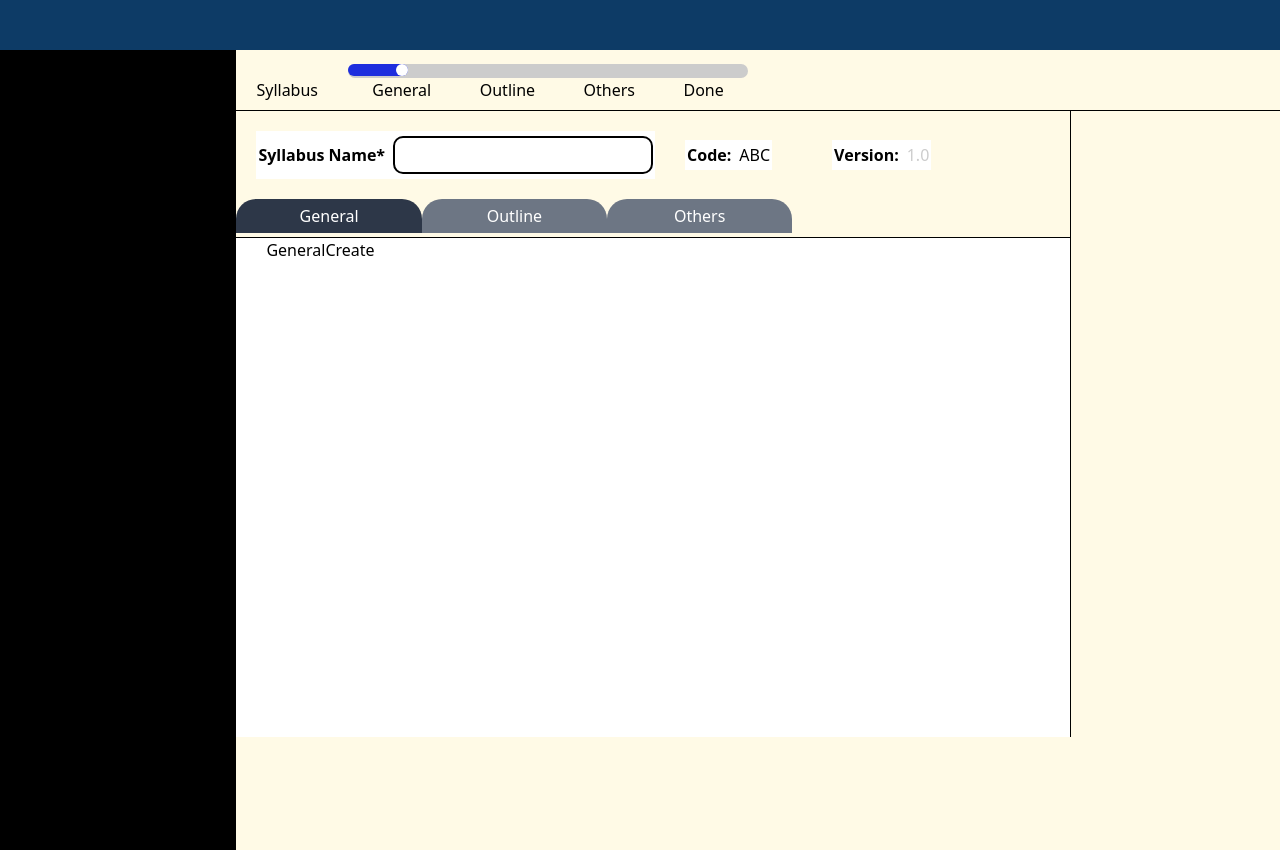
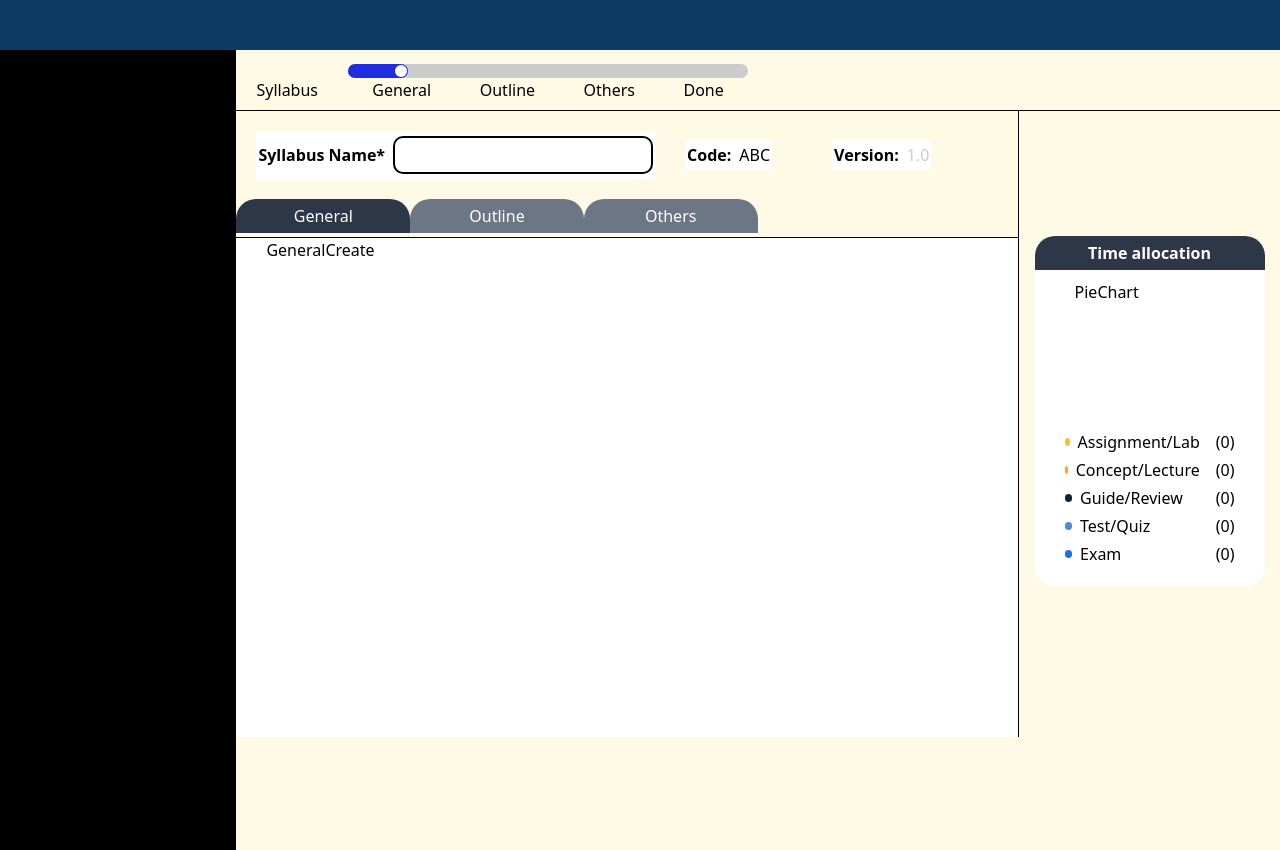
Before and after one commit to khoatase/lms_locfpt, a React (Create React App) app: page / in a window 1280 px wide. Built offline with nearby package versions, Linux system fonts and the light colour scheme.

Commit message:
add UI and fix css

```diff
--- /dev/null
+++ b/src/components/PieChart.js
@@ -0,0 +1,9 @@
+import React, { Component } from "react";
+
+export class PieChart extends Component {
+  render() {
+    return <div className="pieChart">PieChart</div>;
+  }
+}
+
+export default PieChart;
--- /dev/null
+++ b/src/components/TimeAllocation.js
@@ -0,0 +1,41 @@
+import React, { Component } from "react";
+import PieChart from "./PieChart";
+
+export class TimeAllocation extends Component {
+  renderDetailTime = (data) => {
+    return data.map((item) => {
+      return (
+        <div className="flex pb-1  items-center" key={item.name}>
+          <div
+            className="w-2 h-2"
+            style={{
+              backgroundColor: item.color,
+              borderRadius: "50%",
+              marginRight: 8,
+            }}
+          ></div>
+          <p className="mr-4 w-32">{item.name}</p>
+          <p>({item.percent})</p>
+        </div>
+      );
+    });
+  };
+
+  render() {
+    const { timeLocation } = this.props;
+
+    return (
+      <div className="timeAllocation">
+        <div className="time">
+          <h3>Time allocation</h3>
+          <PieChart />
+          <div className="timeDetails">
+            {this.renderDetailTime(timeLocation)}
+          </div>
+        </div>
+      </div>
+    );
+  }
+}
+
+export default TimeAllocation;
--- a/src/pages/syllabus/createSyllabus.js
+++ b/src/pages/syllabus/createSyllabus.js
@@ -3,6 +3,8 @@ import GeneralCreate from "../../components/GeneralCreate";
 import OthersCreate from "../../components/OthersCreate";
 import OutlineCreate from "../../components/OutlineCreate";
 import ProcessCreate from "../../components/ProcessCreate";
+import TimeAllocation from "../../components/TimeAllocation";
+
 import "./styles/style.css";
 
 const initialDataProcess = ["General", "Outline", "Others", "Done"];
@@ -155,7 +157,9 @@ class CreateSyllabus extends React.Component {
               </div>
             </div>
           </div>
-          <div className="w-1/5 h-5"></div>
+          <div className="contentRight">
+            <TimeAllocation timeLocation={this.state.timeLocation} />
+          </div>
         </div>
       </div>
     );
--- a/src/pages/syllabus/styles/style.css
+++ b/src/pages/syllabus/styles/style.css
@@ -39,10 +39,12 @@
 .processCurrent {
   background-color: var(--color-process-current);
   border-radius: 10px;
+  height: 14px;
 }
 
 .circlePoint {
   border-radius: 50%;
+  margin-right: 1px;
 }
 
 /* Create Content */
@@ -53,14 +55,13 @@
 }
 
 .contentLeft {
-  width: 80%;
+  width: 75%;
   border-right: 1px solid black;
 }
 
-/* .contentRight {
-  width: 20%;
-  height: 20px;
-} */
+.contentRight {
+  width: 25%;
+}
 
 /* .inforSyllabus {
   display: flex;
@@ -122,7 +123,6 @@ label {
   border-top-right-radius: 20px;
 }
 
-
 /* .hr {
   background-color: black;
 } */
@@ -132,3 +132,41 @@ label {
   height: 500px;
   padding-left: 30px;
 }
+
+.timeAllocation {
+  width: 100%;
+  padding-top: 125px;
+  display: flex;
+  justify-content: center;
+}
+
+.time {
+  width: 230px;
+  height: 350px;
+  background-color: white;
+  box-shadow: "1px 10px 9px #F4AAB9";
+  border-radius: 20px;
+  overflow: hidden;
+}
+
+.time h3 {
+  text-align: center;
+  padding: 5px 0;
+  background-color: #2d3748;
+  color: white;
+  font-weight: 600;
+}
+
+.pieChart {
+  padding: 10px 0px;
+  width: 150px;
+  height: 150px;
+  margin: 0 auto;
+}
+
+.timeDetails {
+  width: 170px;
+  height: 150px;
+  margin: 0 auto;
+  padding: 10px 0px;
+}
```
